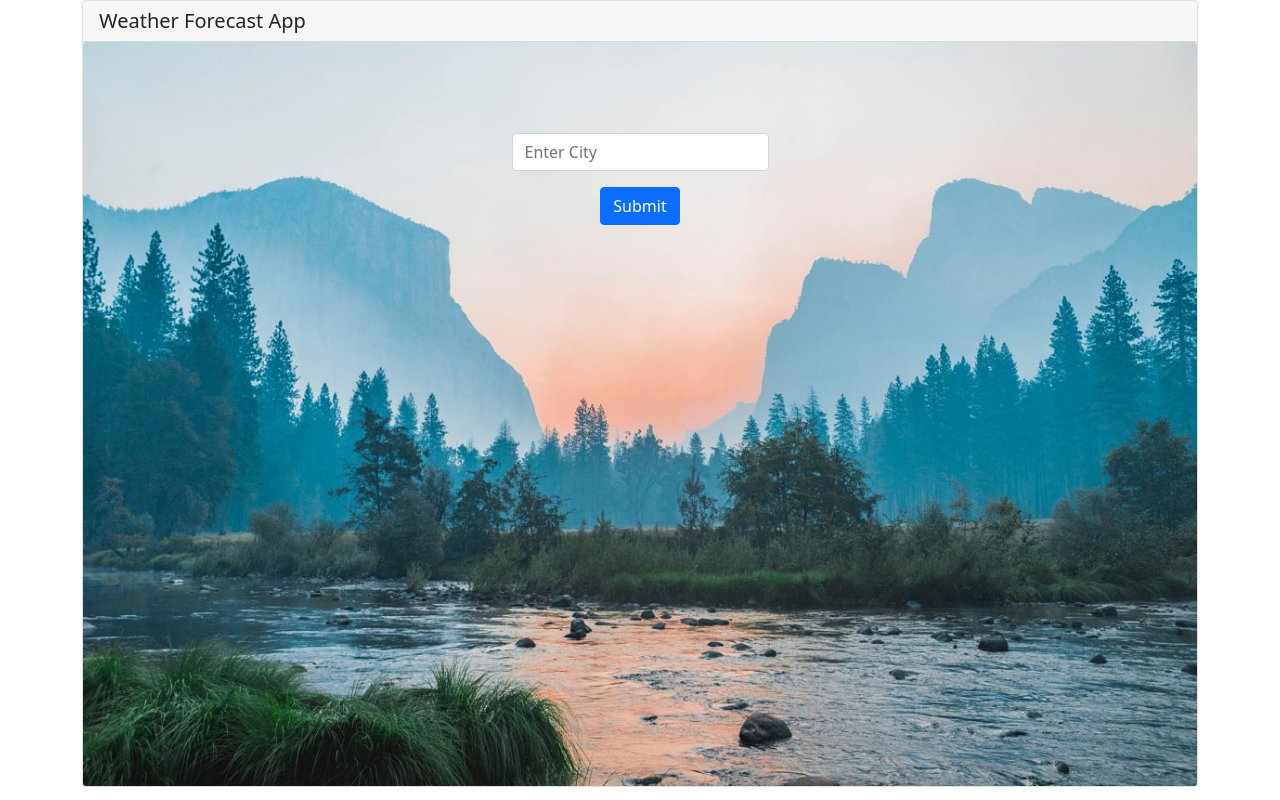
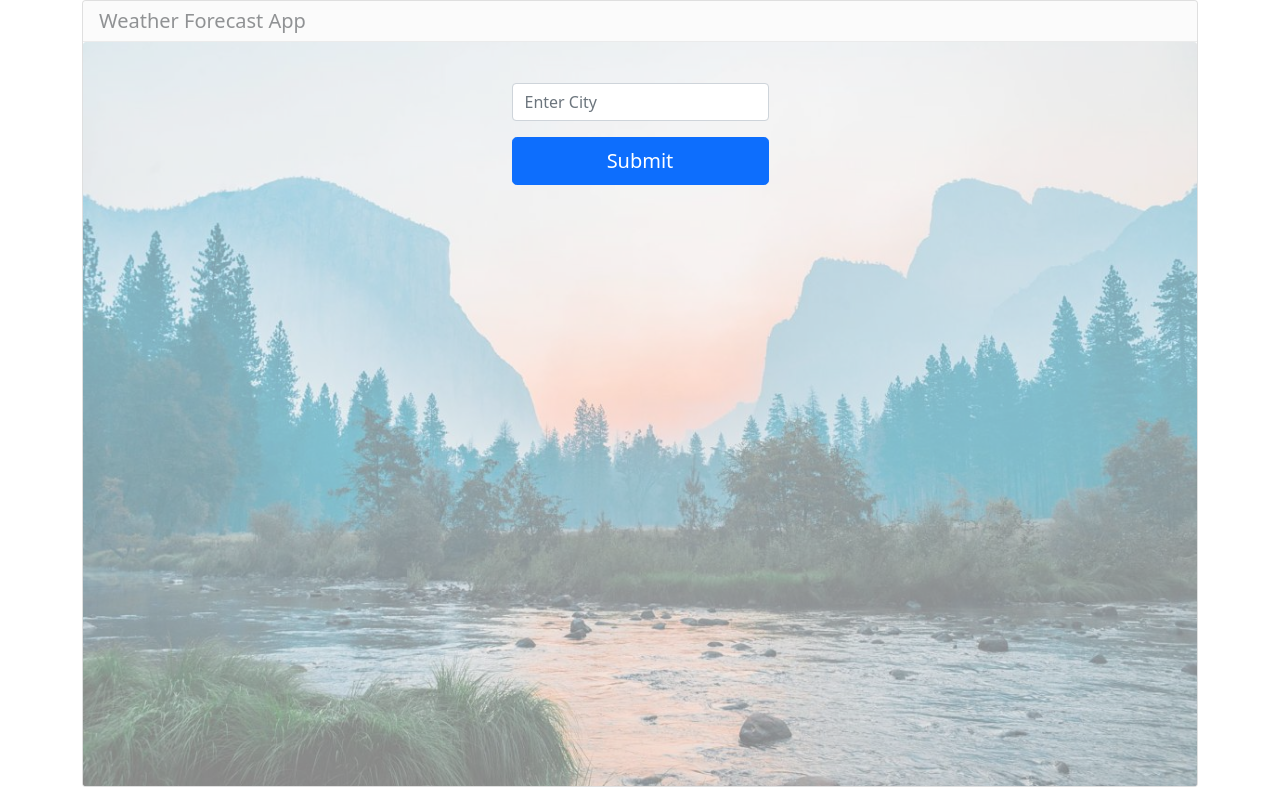
Before and after one commit to lhes23/react-weather-app, a React (Create React App) app: page / in a window 1280 px wide. Built offline with nearby package versions, Linux system fonts and the light colour scheme; the HTML template or start-up script is replaced by a standard one.

Commit message:
added background overlay

```diff
--- a/src/components/Cards.js
+++ b/src/components/Cards.js
@@ -13,7 +13,7 @@ const Cards = (props) => {
     <Card>
       <Card.Header as="h5">{props.title}</Card.Header>
       <Card.Img src={require(`../assets/${background}.jpg`)} alt="Card image" />
-      <Card.ImgOverlay>
+      <Card.ImgOverlay style={{ backgroundColor: "rgba(255,255,255,0.5)" }}>
         <Card.Body>{props.children}</Card.Body>
       </Card.ImgOverlay>
     </Card>
--- a/src/components/Input.js
+++ b/src/components/Input.js
@@ -4,9 +4,10 @@ import styles from "./Input.module.css";
 
 const Input = (props) => {
   return (
-    <InputGroup className={styles.inputForm}>
+    <InputGroup className={styles.inputGroup}>
       <Form onSubmit={props.onSubmitFormHandler} className={styles.inputForm}>
-        <Form.Group className="mb-3" controlId="formBasicEmail">
+        <div className="d-grid gap-3">
+          <Form.Group>
             <Form.Control
               type="text"
               placeholder="Enter City"
@@ -15,9 +16,10 @@ const Input = (props) => {
               }}
             />
           </Form.Group>
-        <Button variant="primary" type="submit">
+          <Button variant="primary" size="lg" type="submit">
             Submit
           </Button>
+        </div>
       </Form>
     </InputGroup>
   );
--- a/src/components/Input.module.css
+++ b/src/components/Input.module.css
@@ -1,9 +1,8 @@
-.inputForm {
-  padding-top: 50px;
-  margin: auto;
-}
-
 .inputForm {
   margin: auto;
   text-align: center;
+  padding: 50px;
 }
+.inputGroup {
+  text-align: center;
+}
--- a/src/index.css
+++ b/src/index.css
@@ -3,15 +3,3 @@
   padding: 0;
   box-sizing: border-box;
 }
-.bg-image {
-  background-image: url("./assets/cold.jpg");
-  background-size: cover;
-}
-
-.bg-image-warm {
-  background-image: url("./assets/warm.jpg");
-}
-
-.container {
-  min-height: 100vh;
-}
```
Lines whose indentation alone changed are shown as unchanged.
